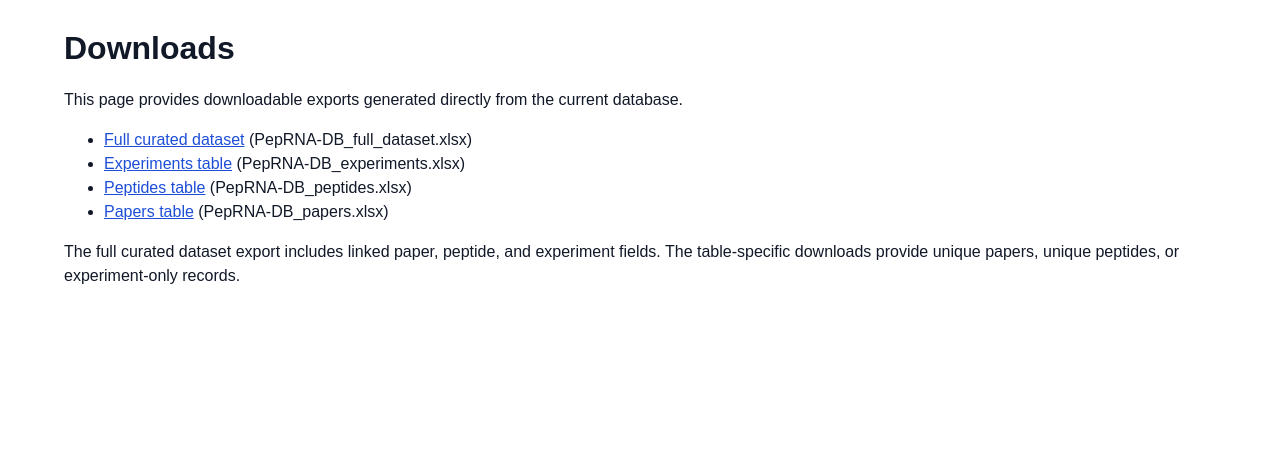
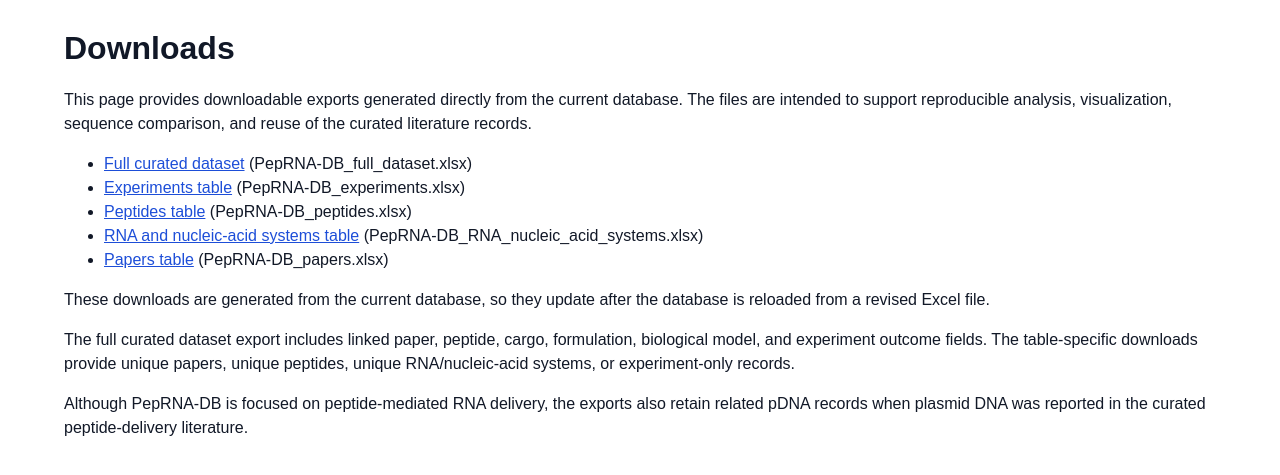
Before and after one commit to shakhawath/peprna-db, a Django app: page /downloads/ in a window 1280 px wide. Shown: the part 48-523 px from the top of the page. Run offline with Django 5.2, Linux system fonts and the light colour scheme.

Commit message:
Update dataset and browse RNA filters

```diff
--- a/core/templates/core/base.html
+++ b/core/templates/core/base.html
@@ -153,6 +153,13 @@
             margin-bottom: 6px;
         }
 
+        .field-help {
+            max-width: 420px;
+            margin: 6px 0 0;
+            color: var(--muted);
+            font-size: 14px;
+        }
+
         .toc {
             display: flex;
             flex-wrap: wrap;
--- a/core/templates/core/downloads.html
+++ b/core/templates/core/downloads.html
@@ -5,7 +5,7 @@
 {% block content %}
     <h1>Downloads</h1>
 
-    <p>This page provides downloadable exports generated directly from the current database.</p>
+    <p>This page provides downloadable exports generated directly from the current database. The files are intended to support reproducible analysis, visualization, sequence comparison, and reuse of the curated literature records.</p>
 
     <ul>
         {% for item in downloads %}
@@ -16,5 +16,7 @@
         {% endfor %}
     </ul>
 
-    <p>The full curated dataset export includes linked paper, peptide, and experiment fields. The table-specific downloads provide unique papers, unique peptides, or experiment-only records.</p>
+    <p>These downloads are generated from the current database, so they update after the database is reloaded from a revised Excel file.</p>
+    <p>The full curated dataset export includes linked paper, peptide, cargo, formulation, biological model, and experiment outcome fields. The table-specific downloads provide unique papers, unique peptides, unique RNA/nucleic-acid systems, or experiment-only records.</p>
+    <p>Although PepRNA-DB is focused on peptide-mediated RNA delivery, the exports also retain related pDNA records when plasmid DNA was reported in the curated peptide-delivery literature.</p>
 {% endblock %}
--- a/core/views.py
+++ b/core/views.py
@@ -47,6 +47,13 @@ SEQUENCE_PLACEHOLDERS = {
     "none",
     "nan",
     "unknown",
+}
+
+
+RNA_TYPE_EXCLUDE_FROM_FILTER = {
+    "not reported",
+    "rna unspecified",
+    "rna, unspecified",
 }
 
 
@@ -198,6 +205,16 @@ def browse(request):
     if per_page not in {"50", "100", "200"}:
         per_page = "100"
 
+    rna_type_options = [
+        value
+        for value in Experiment.objects.exclude(rna_type__isnull=True)
+        .exclude(rna_type="")
+        .order_by("rna_type")
+        .values_list("rna_type", flat=True)
+        .distinct()
+        if normalized_signature_part(value).lower() not in RNA_TYPE_EXCLUDE_FROM_FILTER
+    ]
+
     if q:
         experiments = experiments.filter(
             Q(experiment_id__icontains=q)
@@ -208,7 +225,13 @@ def browse(request):
             | Q(peptide__peptide_id__icontains=q)
             | Q(peptide__peptide_name__icontains=q)
             | Q(peptide__peptide_sequence_raw__icontains=q)
+            | Q(rna_type__icontains=q)
             | Q(rna_payload_or_target__icontains=q)
+            | Q(target_gene_or_transcript__icontains=q)
+            | Q(rna_sequence__icontains=q)
+            | Q(sense_strand__icontains=q)
+            | Q(antisense_strand__icontains=q)
+            | Q(rna_modifications__icontains=q)
             | Q(output_value__icontains=q)
         )
 
@@ -306,6 +329,7 @@ def browse(request):
             "page_obj": page_obj,
             "q": q,
             "rna_type": rna_type,
+            "rna_type_options": rna_type_options,
             "in_vivo_flag": in_vivo_flag,
             "uptake_confirmed": uptake_confirmed,
             "in_vitro_functional_effect": in_vitro_functional_effect,
@@ -407,6 +431,11 @@ def downloads_page(request):
             "filename": "PepRNA-DB_peptides.xlsx",
         },
         {
+            "label": "RNA and nucleic-acid systems table",
+            "kind": "rna",
+            "filename": "PepRNA-DB_RNA_nucleic_acid_systems.xlsx",
+        },
+        {
             "label": "Papers table",
             "kind": "papers",
             "filename": "PepRNA-DB_papers.xlsx",
@@ -497,6 +526,37 @@ def normalize_export_yes_no_blank(dataframe):
     return dataframe
 
 
+def rna_system_rows():
+    rows_by_signature = {}
+    experiments = Experiment.objects.select_related("paper", "peptide").order_by("experiment_id")
+    for experiment in experiments:
+        signature = rna_signature(experiment)
+        if not any(signature):
+            continue
+
+        key = signature
+        row = rows_by_signature.setdefault(
+            key,
+            {
+                "rna_type": experiment.rna_type,
+                "rna_payload_or_target": experiment.rna_payload_or_target,
+                "target_gene_or_transcript": experiment.target_gene_or_transcript,
+                "rna_sequence": experiment.rna_sequence,
+                "sense_strand": experiment.sense_strand,
+                "antisense_strand": experiment.antisense_strand,
+                "rna_modifications": experiment.rna_modifications,
+                "has_sequence_information": "yes"
+                if has_rna_sequence_information(experiment)
+                else "no",
+                "experiment_count": 0,
+                "example_experiment_id": experiment.experiment_id,
+            },
+        )
+        row["experiment_count"] += 1
+
+    return list(rows_by_signature.values())
+
+
 def download_dataset(request, kind):
     if kind == "full":
         dataframe = pd.DataFrame(full_dataset_rows())
@@ -562,6 +622,9 @@ def download_dataset(request, kind):
         )
         dataframe["peptide_name"] = dataframe["peptide_name"].map(canonical_peptide_name)
         filename = "PepRNA-DB_peptides.xlsx"
+    elif kind == "rna":
+        dataframe = pd.DataFrame(rna_system_rows())
+        filename = "PepRNA-DB_RNA_nucleic_acid_systems.xlsx"
     elif kind == "papers":
         dataframe = pd.DataFrame(
             list(
```
Also changed, not shown: core/templates/core/browse.html (+7 -1 lines), 1 other file.
